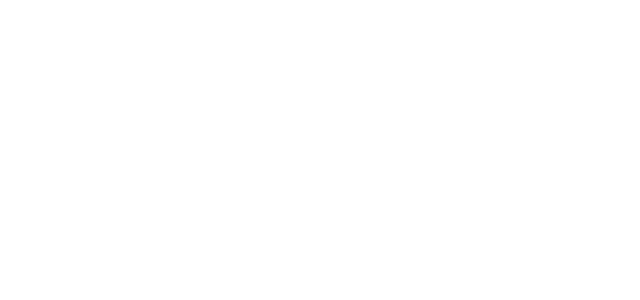
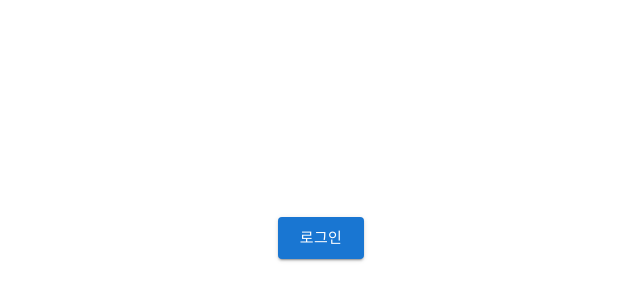
Before and after one commit to Chamy619/Friend-Wiki-Admin, a React (Create React App) app: page / in a window 1280 px wide. Shown: the part 162-462 px from the top of the page, without its empty margins (319-959 px from the left). Built offline with nearby package versions, Linux system fonts and the light colour scheme.

Commit message:
:sparkles: 홈페이지 추가

```diff
--- a/src/App.js
+++ b/src/App.js
@@ -2,12 +2,14 @@
 import { Route } from 'react-router-dom';
 import LoginPage from './pages/LoginPage';
 import UserPage from './pages/UserPage';
+import HomePage from './pages/HomePage';
 import { Container } from '@mui/material';
 
 function App() {
   return (
     <Container sx={{ height: '100%', display: 'flex', justifyContent: 'center' }}>
       <Route exact path="/login" component={LoginPage} />
+      <Route exact path="/" component={HomePage} />
       <Route path="/user" component={UserPage} />
     </Container>
   );
--- /dev/null
+++ b/src/components/home/LoginButton.jsx
@@ -0,0 +1,14 @@
+import Button from '@mui/material/Button';
+import Box from '@mui/material/Box';
+
+function LoginButton({ goLogin }) {
+  return (
+    <Box sx={{ display: 'flex', justifyContent: 'center', alignItems: 'center' }}>
+      <Button variant="contained" size="large" onClick={goLogin}>
+        로그인
+      </Button>
+    </Box>
+  );
+}
+
+export default LoginButton;
--- /dev/null
+++ b/src/containers/home/HomeContainer.jsx
@@ -0,0 +1,22 @@
+import { useEffect } from 'react';
+import { withRouter } from 'react-router-dom';
+import { useSelector } from 'react-redux';
+import LoginButton from '../../components/home/LoginButton';
+
+function HomeContainer({ history }) {
+  const { user } = useSelector(({ user }) => ({ user: user.user }));
+
+  useEffect(() => {
+    if (user) {
+      history.push('/user');
+    }
+  }, [history, user]);
+
+  const goLogin = () => {
+    history.push('/login');
+  };
+
+  return <LoginButton goLogin={goLogin} />;
+}
+
+export default withRouter(HomeContainer);
--- /dev/null
+++ b/src/pages/HomePage.jsx
@@ -0,0 +1,7 @@
+import HomeContainer from '../containers/home/HomeContainer';
+
+function HomePage() {
+  return <HomeContainer />;
+}
+
+export default HomePage;
```
